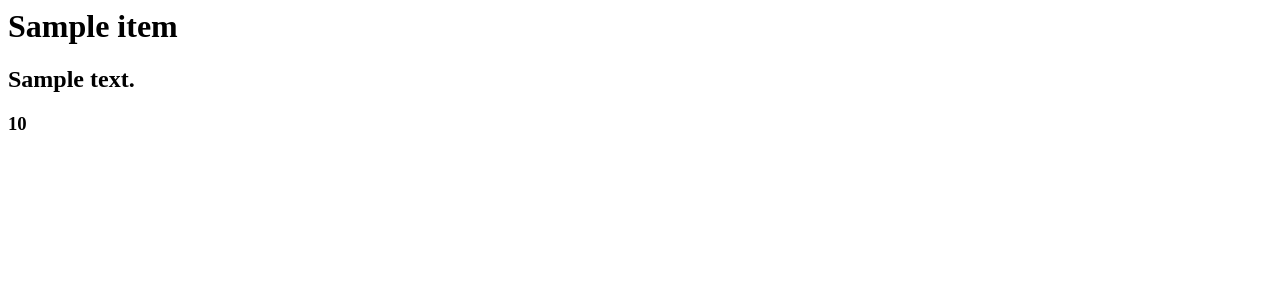
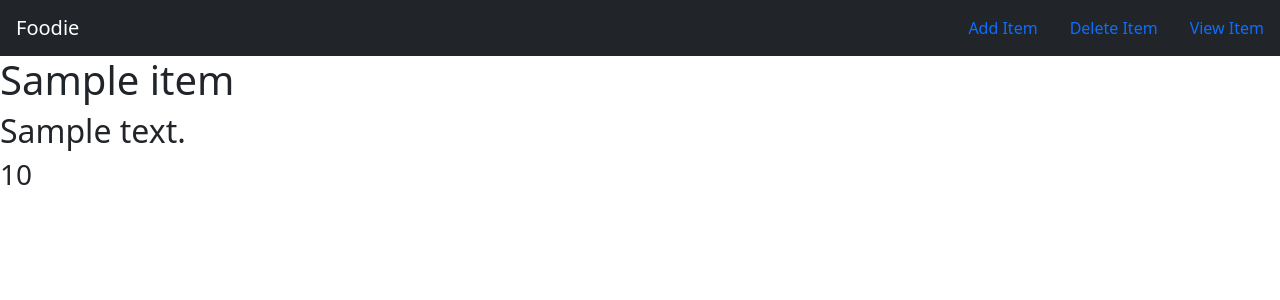
Before and after one commit to instantfred/django-projects, a Django app: page /foodie/1/ in a window 1280 px wide. Shown: the top 300 px of the page. Run offline with Django 5.2, Linux system fonts and the light colour scheme; tables that the repository leaves empty hold one stand-in row (values such as "Sample post").

Commit message:
Add base template and styles for Foodie app; update index and details templates

```diff
--- /dev/null
+++ b/mysite/foodie/static/foodie/style.css
@@ -0,0 +1,3 @@
+body {
+    background-color: lightgoldenrodyellow;
+}
--- /dev/null
+++ b/mysite/foodie/templates/foodie/base.html
@@ -0,0 +1,24 @@
+{% load static %}
+<!DOCTYPE html>
+<html lang="en">
+<head>
+    <link rel="stylesheet", href="{% static 'foodie/style.css' %}">
+    <link href="https://cdn.jsdelivr.net/npm/bootstrap@5.3.3/dist/css/bootstrap.min.css" rel="stylesheet" integrity="sha384-QWTKZyjpPEjISv5WaRU9OFeRpok6YctnYmDr5pNlyT2bRjXh0JMhjY6hW+ALEwIH" crossorigin="anonymous">
+    <script src="https://cdn.jsdelivr.net/npm/bootstrap@5.3.3/dist/js/bootstrap.bundle.min.js" integrity="sha384-YvpcrYf0tY3lHB60NNkmXc5s9fDVZLESaAA55NDzOxhy9GkcIdslK1eN7N6jIeHz" crossorigin="anonymous"></script>
+    <title>Foodie</title>
+</head>
+<body>
+    <nav class="navbar navbar-dark bg-dark">
+        <a href="#" class="navbar-brand mx-3">Foodie</a>
+
+        <div class="navbar">
+            <a class="nav-item nav-link text-primary mx-3" href="#">Add Item</a>
+            <a class="nav-item nav-link text-primary mx-3" href="#">Delete Item</a>
+            <a class="nav-item nav-link text-primary mx-3" href="#">View Item</a>
+        </div>
+    </nav>
+
+    {% block body %}
+    {% endblock %}
+</body>
+</html>
--- a/mysite/foodie/templates/foodie/details.html
+++ b/mysite/foodie/templates/foodie/details.html
@@ -1,3 +1,7 @@
+{% extends 'foodie/base.html' %}
+
+{% block body %}
 <h1>{{ item.item_name }}</h1>
 <h2>{{ item.item_description }}</h2>
 <h3>{{ item.item_price }}</h3>
+{% endblock %}
```
Also changed, not shown: mysite/foodie/templates/foodie/index.html (+15 -0 lines).
